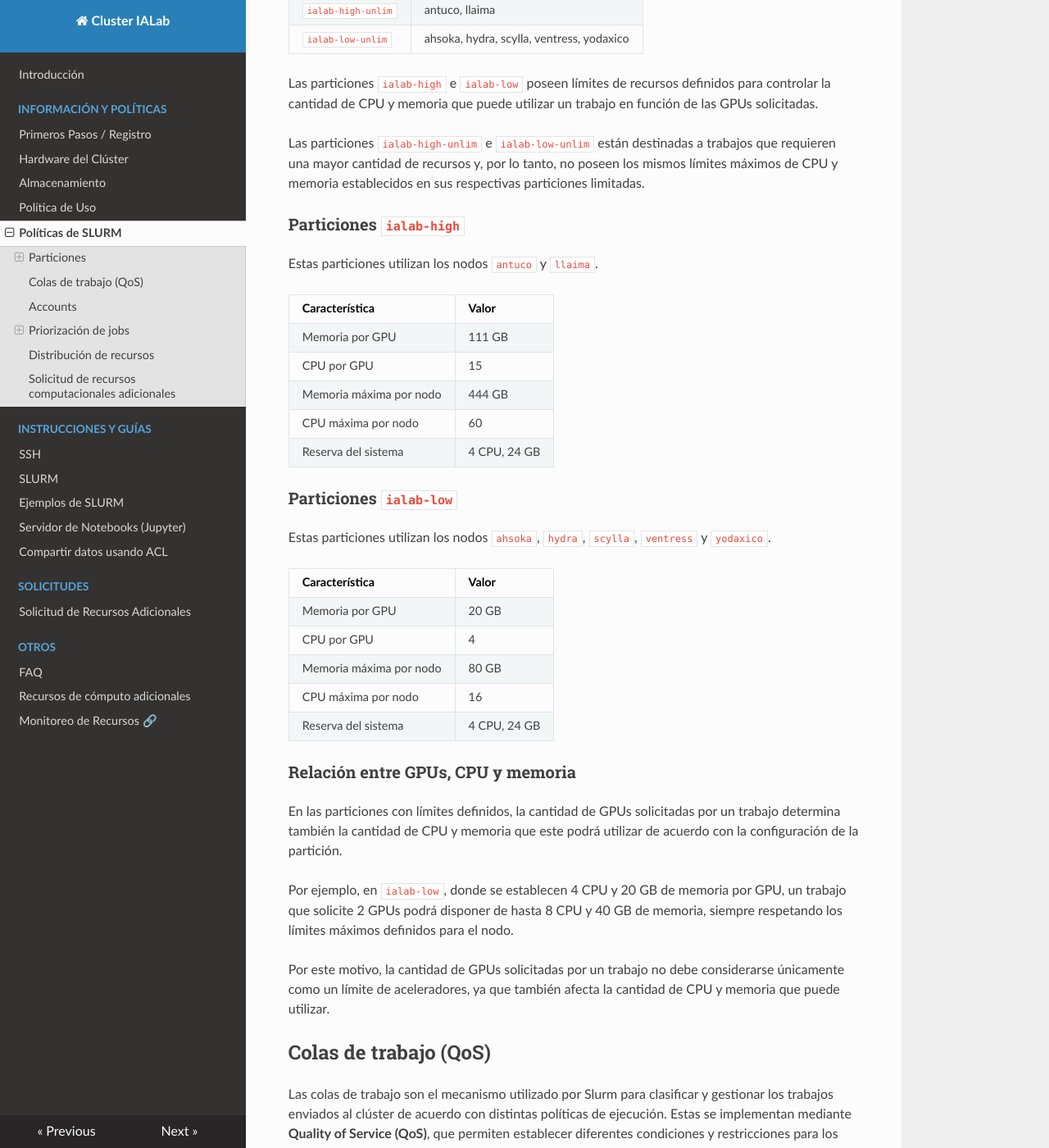
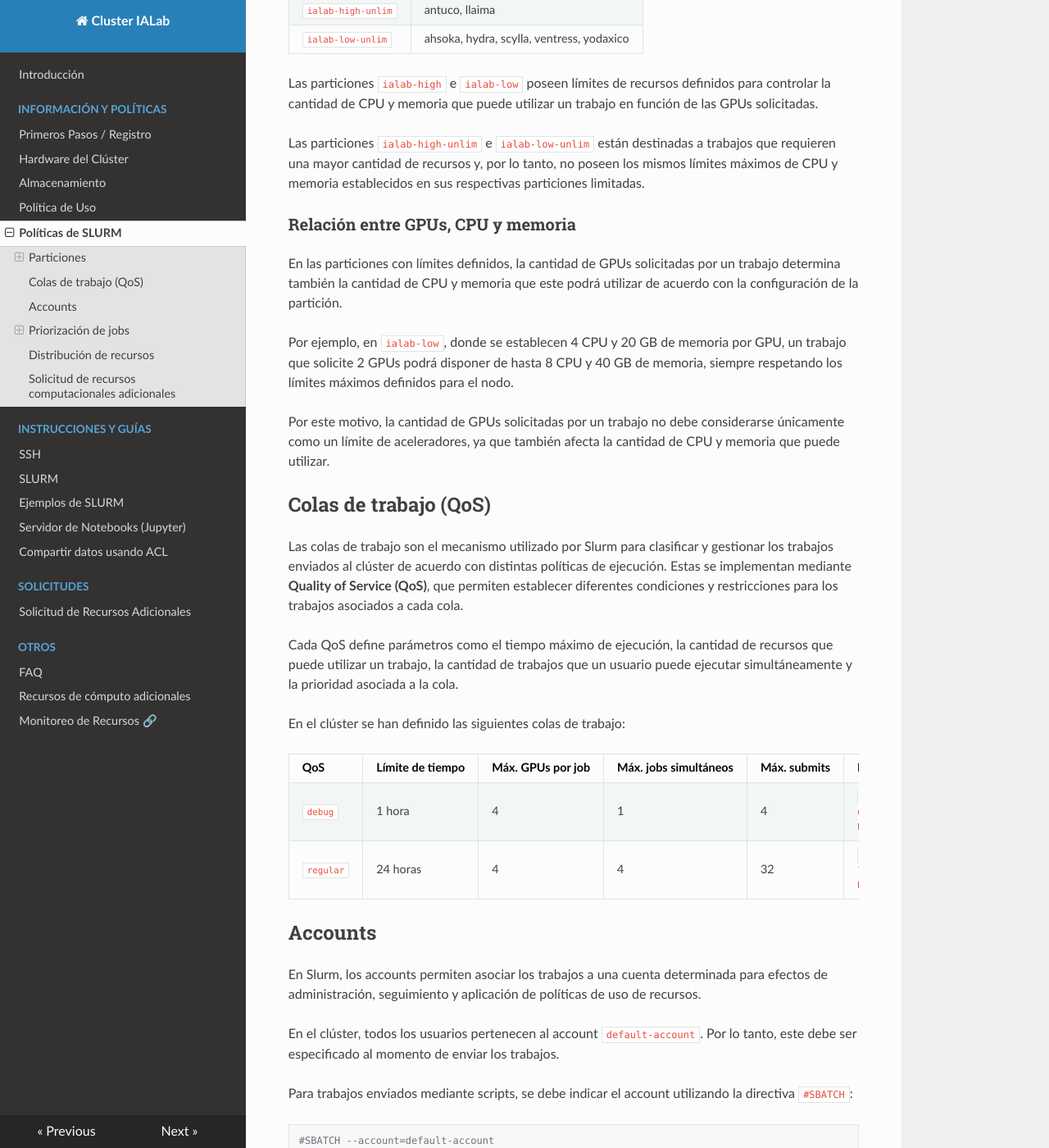
Before and after one commit to Sysadmins-CENIA/Cluster-IALab-Docs, an MkDocs documentation site: the page built from docs/instructions-and-guides/slurm_policies.md, in a window 1280 px wide and 1400 px high, scrolled down 734 px. Shown: the whole window at 82% size. Built offline with MkDocs 1.6.1, drawn with Linux system fonts in a browser that asks for light colours; nearby versions of some CDN libraries.

Commit message:
Deleted "Particion ialab-high" and "Particion ialab-low" sections

```diff
--- a/docs/instructions-and-guides/slurm_policies.md
+++ b/docs/instructions-and-guides/slurm_policies.md
@@ -22,30 +22,6 @@ En el clúster se han definido las siguientes particiones:
 Las particiones `ialab-high` e `ialab-low` poseen límites de recursos definidos para controlar la cantidad de CPU y memoria que puede utilizar un trabajo en función de las GPUs solicitadas.
 
 Las particiones `ialab-high-unlim` e `ialab-low-unlim` están destinadas a trabajos que requieren una mayor cantidad de recursos y, por lo tanto, no poseen los mismos límites máximos de CPU y memoria establecidos en sus respectivas particiones limitadas.
-
-### Particiones `ialab-high`
-
-Estas particiones utilizan los nodos `antuco` y `llaima`.
-
-| **Característica**      | **Valor**    |
-| ----------------------- | ------------ |
-| Memoria por GPU         | 111 GB       |
-| CPU por GPU             | 15           |
-| Memoria máxima por nodo | 444 GB       |
-| CPU máxima por nodo     | 60           |
-| Reserva del sistema     | 4 CPU, 24 GB |
-
-### Particiones `ialab-low`
-
-Estas particiones utilizan los nodos `ahsoka`, `hydra`, `scylla`, `ventress` y `yodaxico`.
-
-| **Característica**      | **Valor**    |
-| ----------------------- | ------------ |
-| Memoria por GPU         | 20 GB        |
-| CPU por GPU             | 4            |
-| Memoria máxima por nodo | 80 GB        |
-| CPU máxima por nodo     | 16           |
-| Reserva del sistema     | 4 CPU, 24 GB |
 
 ### Relación entre GPUs, CPU y memoria
 
```
